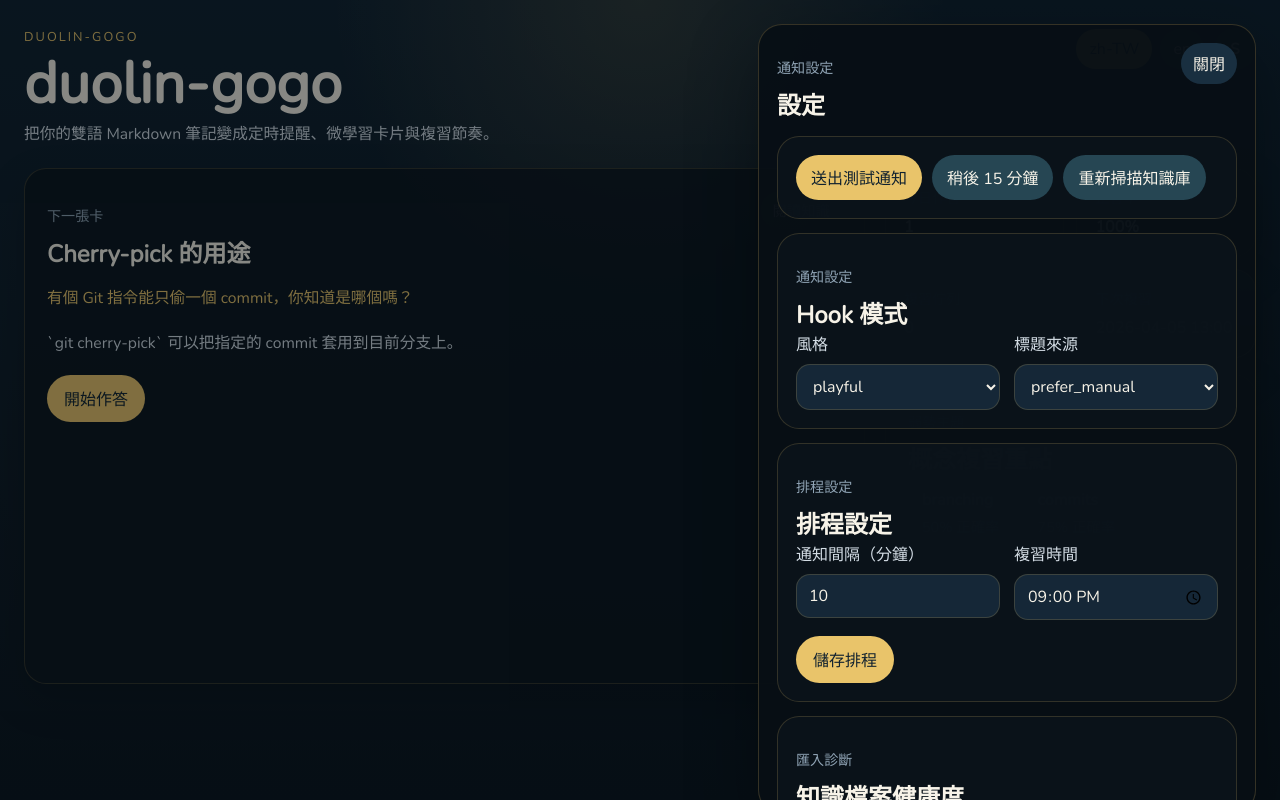
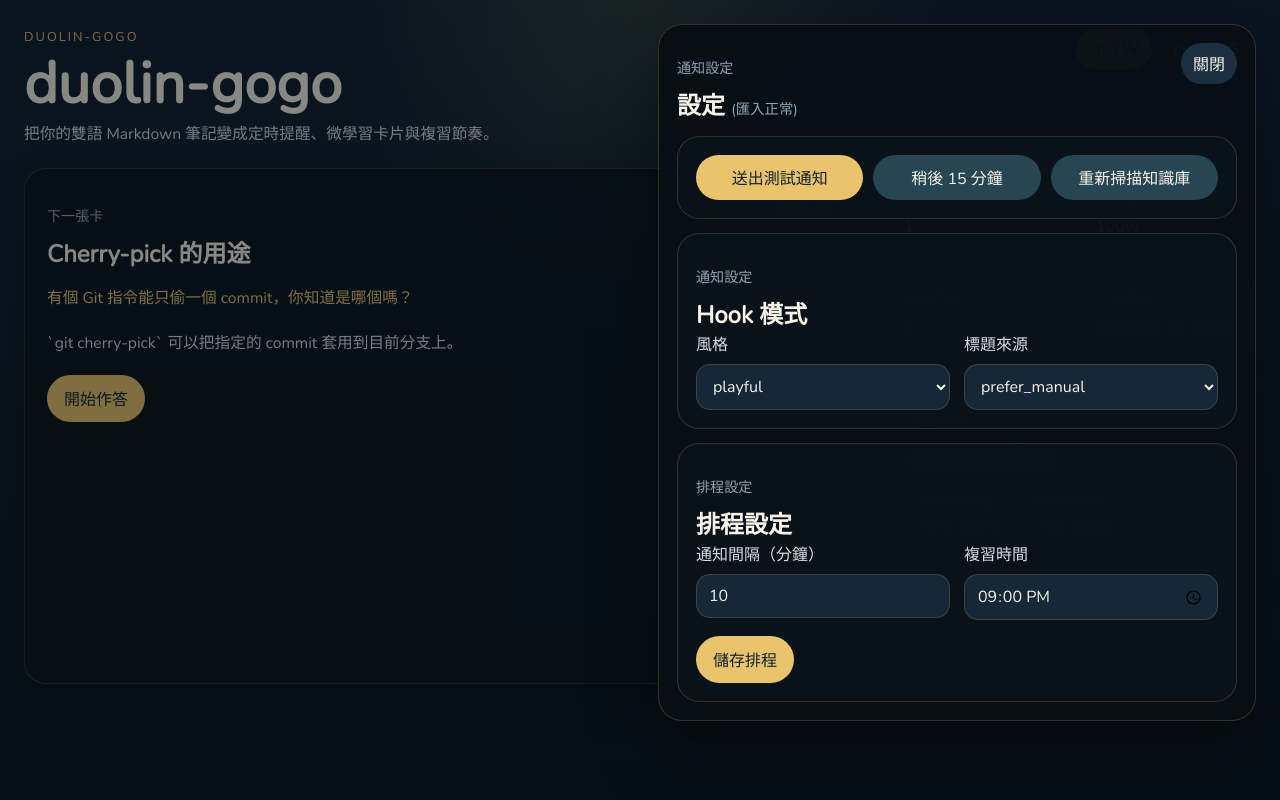
Before and after one commit to GMfatcat/duolin-gogo, a Vue app in the folder app/frontend/: page / in a window 1280 px wide. Both pictures are taken after a click on the button "settings". Built offline with nearby package versions, Linux system fonts and the light colour scheme.

Commit message:
fix: refine settings panel and schedule timing

```diff
--- a/app/frontend/src/App.vue
+++ b/app/frontend/src/App.vue
@@ -48,6 +48,8 @@ const translations = {
     diagnosticsLabel: '匯入診斷',
     diagnosticsTitle: '知識檔案健康度',
     noDiagnostics: '目前沒有匯入問題。',
+    importHealthOk: '匯入正常',
+    importHealthIssues: '匯入問題',
     sendTestNotification: '送出測試通知',
     snoozeNotifications: '稍後 15 分鐘',
     rescanKnowledge: '重新掃描知識庫',
@@ -97,6 +99,8 @@ const translations = {
     diagnosticsLabel: 'Import diagnostics',
     diagnosticsTitle: 'Knowledge file health',
     noDiagnostics: 'No import issues detected.',
+    importHealthOk: 'import OK',
+    importHealthIssues: 'import issues',
     sendTestNotification: 'Send test notification',
     snoozeNotifications: 'Snooze 15 min',
     rescanKnowledge: 'Rescan knowledge',
@@ -175,6 +179,12 @@ const localizedChoices = computed(() =>
 
 const formattedCorrectRate = computed(() => `${Math.round((stats.value.correctRate ?? 0) * 100)}%`)
 const nextReviewText = computed(() => formatDisplayTime(summary.value.nextReviewAt, t.value.notScheduled))
+const diagnosticsSummary = computed(() => {
+  if (importErrors.value.length === 0) {
+    return `(${t.value.importHealthOk})`
+  }
+  return `(${importErrors.value.length} ${t.value.importHealthIssues})`
+})
 
 const correctAnswerLabel = computed(() => {
   if (!feedback.value) return ''
@@ -486,7 +496,7 @@ function toggleSettings() {
         <div class="study-header">
           <div>
             <p class="label">{{ t.notificationSettings }}</p>
-            <h2>{{ t.settingsLabel }}</h2>
+            <h2>{{ t.settingsLabel }} <span class="settings-meta">{{ diagnosticsSummary }}</span></h2>
           </div>
           <button class="close-button" type="button" @click="toggleSettings">{{ t.close }}</button>
         </div>
@@ -553,23 +563,16 @@ function toggleSettings() {
           </button>
         </section>
 
-        <section class="study-card inset-card">
-          <div class="study-header">
-            <div>
-              <p class="label">{{ t.diagnosticsLabel }}</p>
-              <h2>{{ t.diagnosticsTitle }}</h2>
-            </div>
-          </div>
-
-          <div v-if="importErrors.length" class="diagnostics-list">
+        <details v-if="importErrors.length" class="diagnostics-disclosure">
+          <summary>{{ t.diagnosticsTitle }}</summary>
+          <div class="diagnostics-list">
             <article v-for="item in importErrors" :key="`${item.source_path}-${item.code}`" class="diagnostic-item">
               <strong>{{ item.code }}</strong>
               <p>{{ item.message }}</p>
               <span>{{ item.source_path }}</span>
             </article>
           </div>
-          <p v-else class="explanation">{{ t.noDiagnostics }}</p>
-        </section>
+        </details>
       </section>
     </div>
   </main>
--- a/app/frontend/src/style.css
+++ b/app/frontend/src/style.css
@@ -342,7 +342,7 @@ body {
 }
 
 .settings-popout {
-  width: min(460px, calc(100vw - 32px));
+  width: min(560px, calc(100vw - 32px));
   max-height: calc(100vh - 48px);
   overflow: auto;
   padding: 18px;
@@ -361,10 +361,9 @@ body {
 }
 
 .toolbar {
-  display: flex;
-  align-items: center;
+  display: grid;
+  grid-template-columns: repeat(3, minmax(0, 1fr));
   gap: 10px;
-  flex-wrap: wrap;
 }
 
 .toolbar-button {
@@ -372,6 +371,7 @@ body {
   border-radius: 999px;
   background: #e9c46a;
   color: #10212f;
+  white-space: nowrap;
 }
 
 .toolbar-button.secondary {
@@ -419,6 +419,21 @@ body {
 
 .save-button {
   margin-top: 16px;
+}
+
+.settings-meta {
+  color: #90a4b5;
+  font-size: 0.9rem;
+  font-weight: 500;
+}
+
+.diagnostics-disclosure {
+  color: #d4dde5;
+}
+
+.diagnostics-disclosure summary {
+  cursor: pointer;
+  color: #90a4b5;
 }
 
 .diagnostics-list {
@@ -477,4 +492,8 @@ body {
   .settings-overlay {
     padding: 12px;
   }
+
+  .toolbar {
+    grid-template-columns: 1fr;
+  }
 }
```
Also changed, not shown: 2 other files (tests, documents, lock files or other folders).
